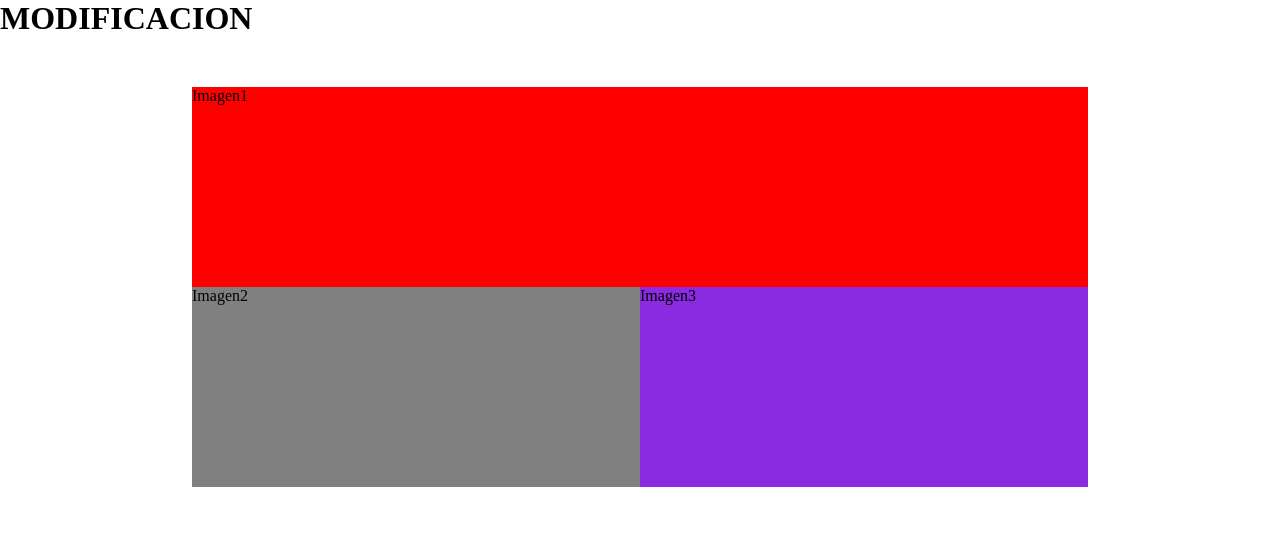
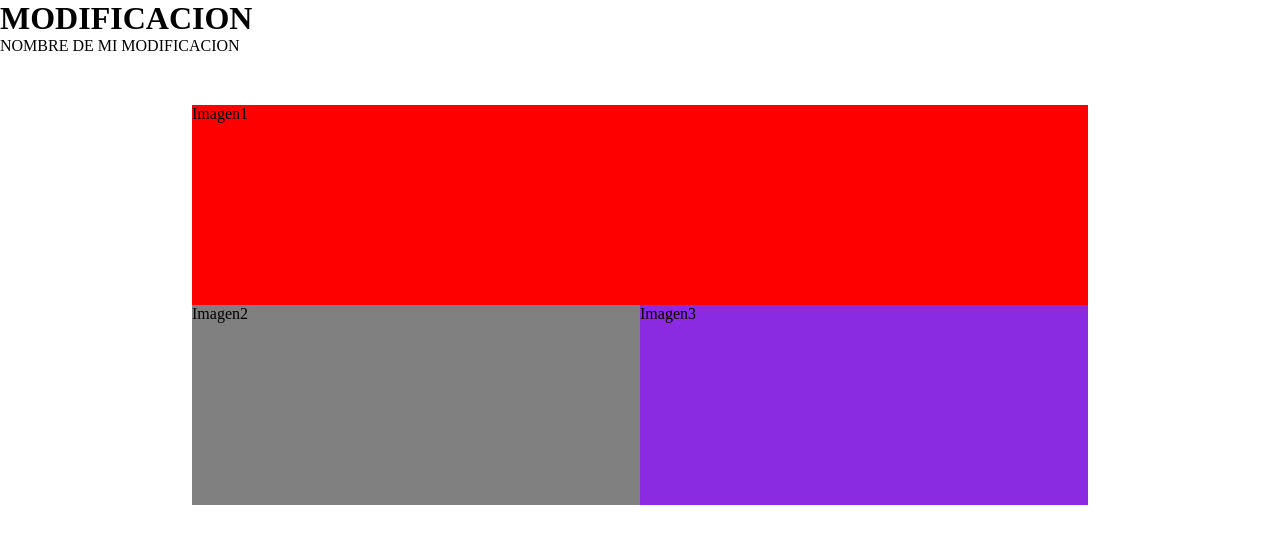
Before and after one commit to mister-Daniel96/Ejemplo-ProyecyoCoder, a plain HTML site: page index.html in a window 1280 px wide. Drawn offline with Linux system fonts and the light colour scheme.

Commit message:
Mi tercer commit

```diff
--- a/index.html
+++ b/index.html
@@ -10,6 +10,7 @@
 <body>
 
    <h1> MODIFICACION </h1>
+   <span>NOMBRE DE MI MODIFICACION</span>
     <div class="images">
         <div class="img img1">Imagen1</div>
         <div class="img img2">Imagen2</div>
```
